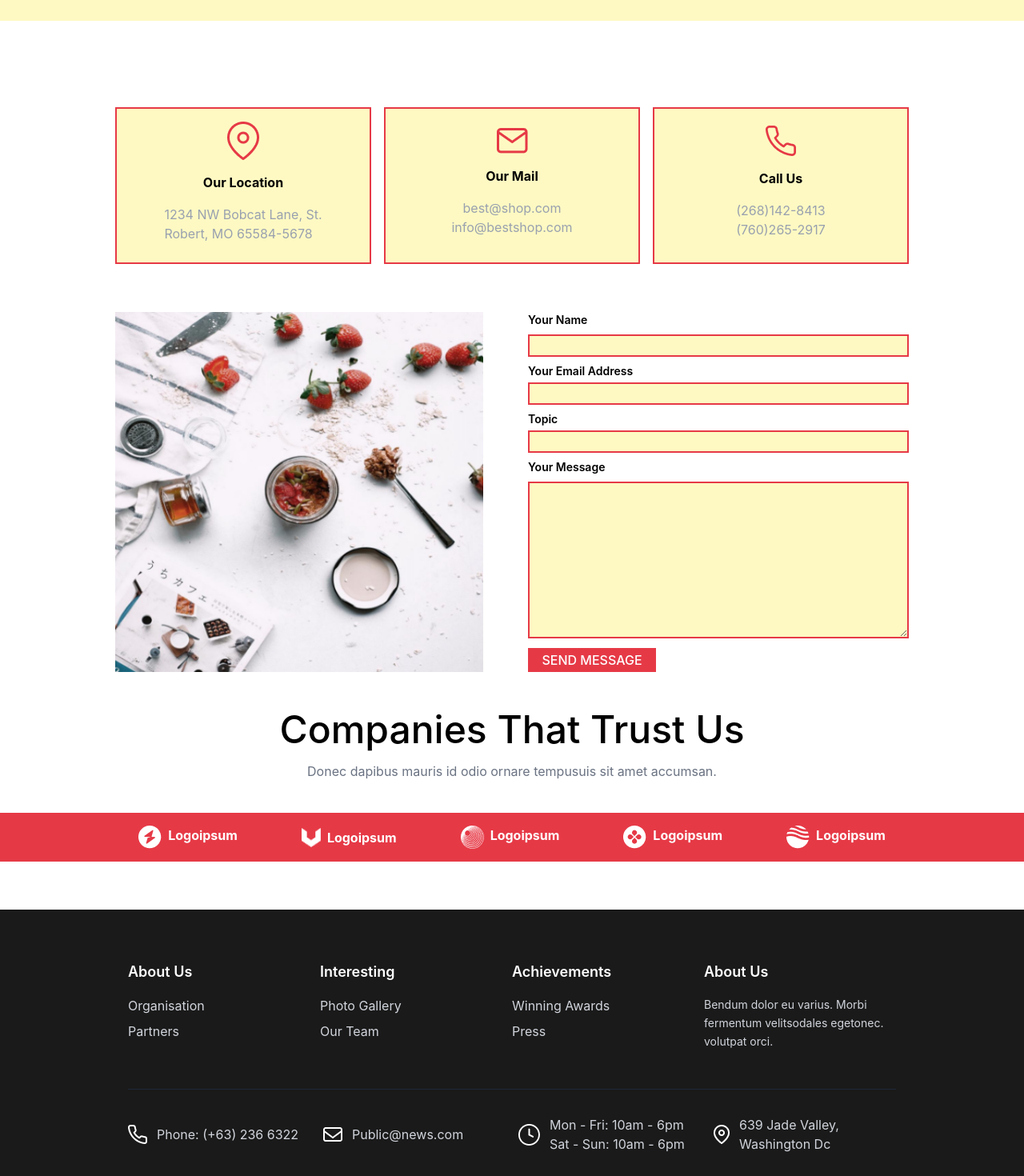
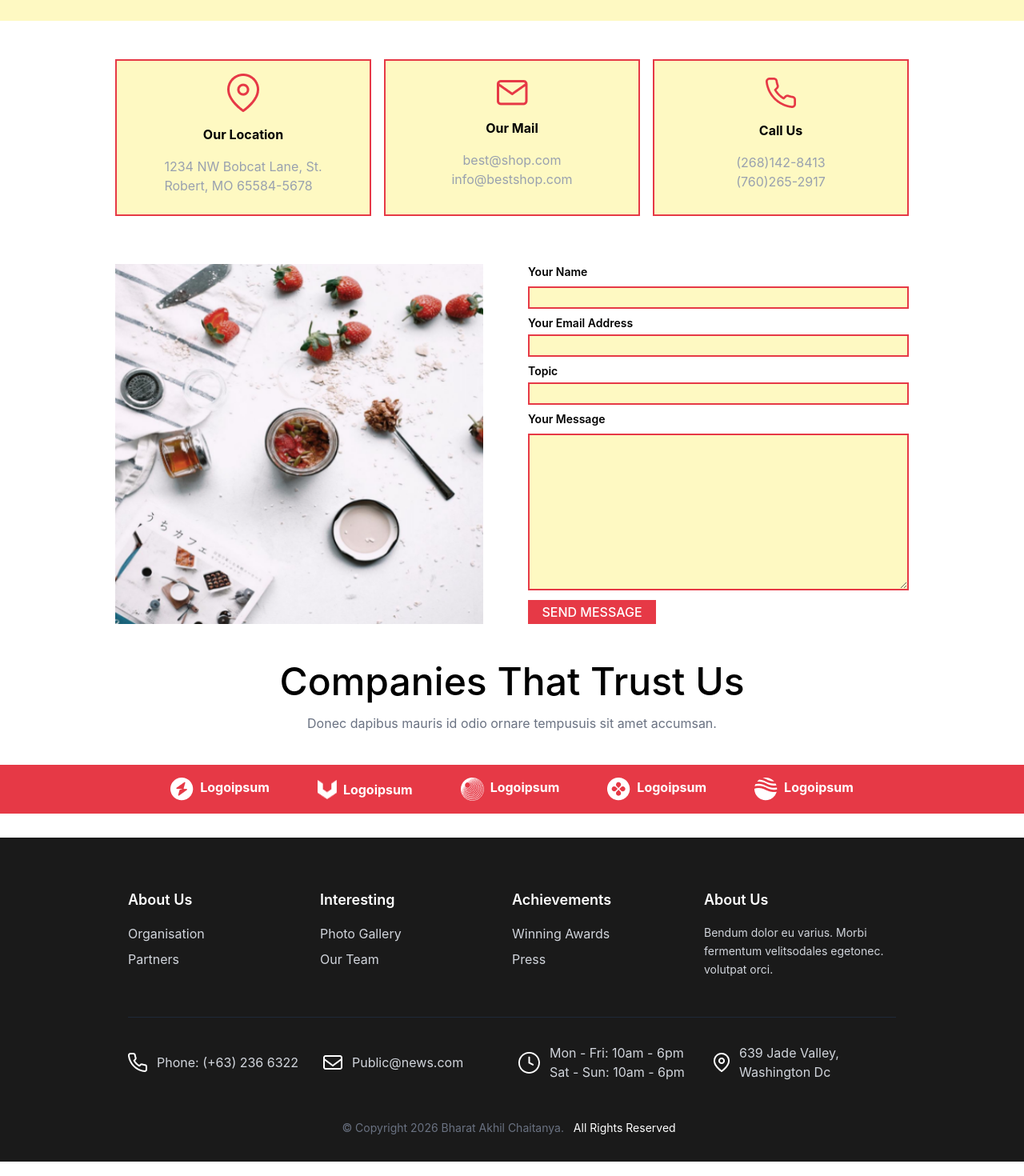
Before and after one commit to BharatAkhil0547/TastyBites, a React (Vite) app: page /contact in a window 1280 px wide. Shown: the part 400-1870 px from the top of the page at 80% size. Built offline with nearby package versions, Linux system fonts and the light colour scheme.

Commit message:
Fix issues and update site

```diff
--- a/src/Components/Footer.jsx
+++ b/src/Components/Footer.jsx
@@ -2,7 +2,7 @@ import React from 'react'
 import assets from '../assets/assets'
 const Footer = () => {
   return (
-    <footer className='bg-[#1A1A1A] text-gray-300 pt-16 pb-8 px-6 sm:px-12 lg:px-24 xl:px-40 mt-15 '>
+    <footer className='bg-[#1A1A1A] text-gray-300 pt-16 pb-8 px-6 sm:px-12 lg:px-24 xl:px-40 mt-[30px]'>
         <div className='grid grid-cols-1 md:grid-cols-4 mb-12'>
             {/* About us */}
             <div>
--- a/src/pages/Contact.jsx
+++ b/src/pages/Contact.jsx
@@ -7,7 +7,7 @@ const Contact = () => {
     <div>
       <PageCard title='Contact Us' description='Phasellus dignissim, tellus in pellentesque mollis, mauris orci dignissim nisl, id gravida nunc enim quis nibh. Maecenas convallis eros a ante dignissim.'/>
       <div className='max-w-5xl mx-auto px-4 py-12'>
-        <div className='grid grid-cols-1 md:grid-cols-3 gap-4 mt-15'>
+        <div className='grid grid-cols-1 md:grid-cols-3 gap-4'>
           {/* location */}
           <div className=' flex flex-col items-center justify-center gap-4 border-2 border-[#E63946] bg-yellow-100'>
             <img src={assets.LocationRed} alt="location"  className='mt-4'/>
@@ -75,8 +75,8 @@ const Contact = () => {
         <Title title="Companies That Trust Us" description='Donec dapibus mauris id odio ornare tempusuis sit amet accumsan.'/>
 
 
-        <div className='w-full  sm:h-[20] max-sm:h-[40] bg-[#E63946]'>
-          <ul className='flex flex-wrap items-center justify-center gap-5 sm:gap-20 px-4 py-4'>
+        <div className='w-full bg-[#E63946]'>
+          <ul className='flex flex-wrap items-center justify-center gap-5 sm:space-x-[40px] px-4 py-4'>
             <li className='flex gap-2'>
               <img src={assets.Logo1} alt="" />
               <p className='text-white font-bold text-md'>Logoipsum</p>
```
